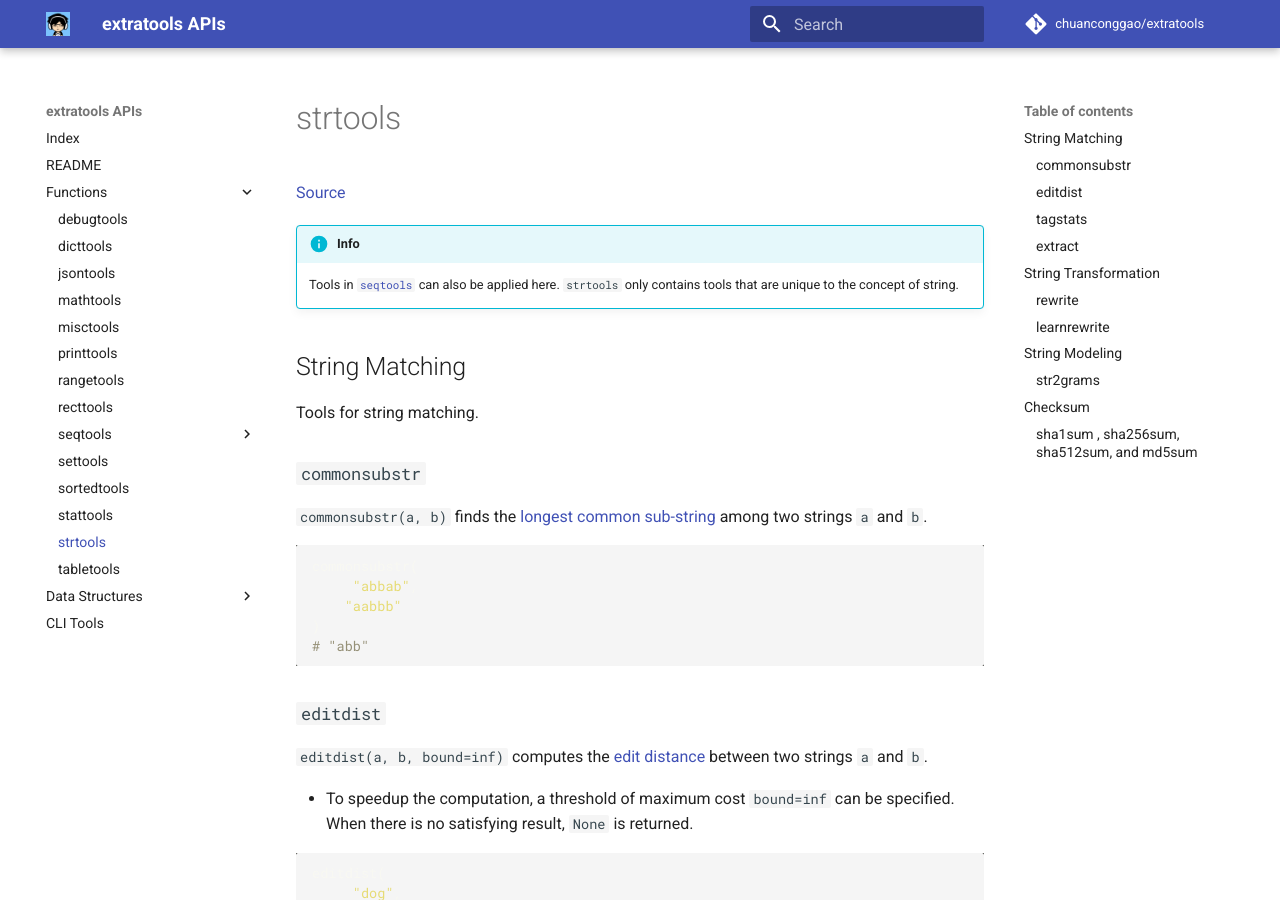
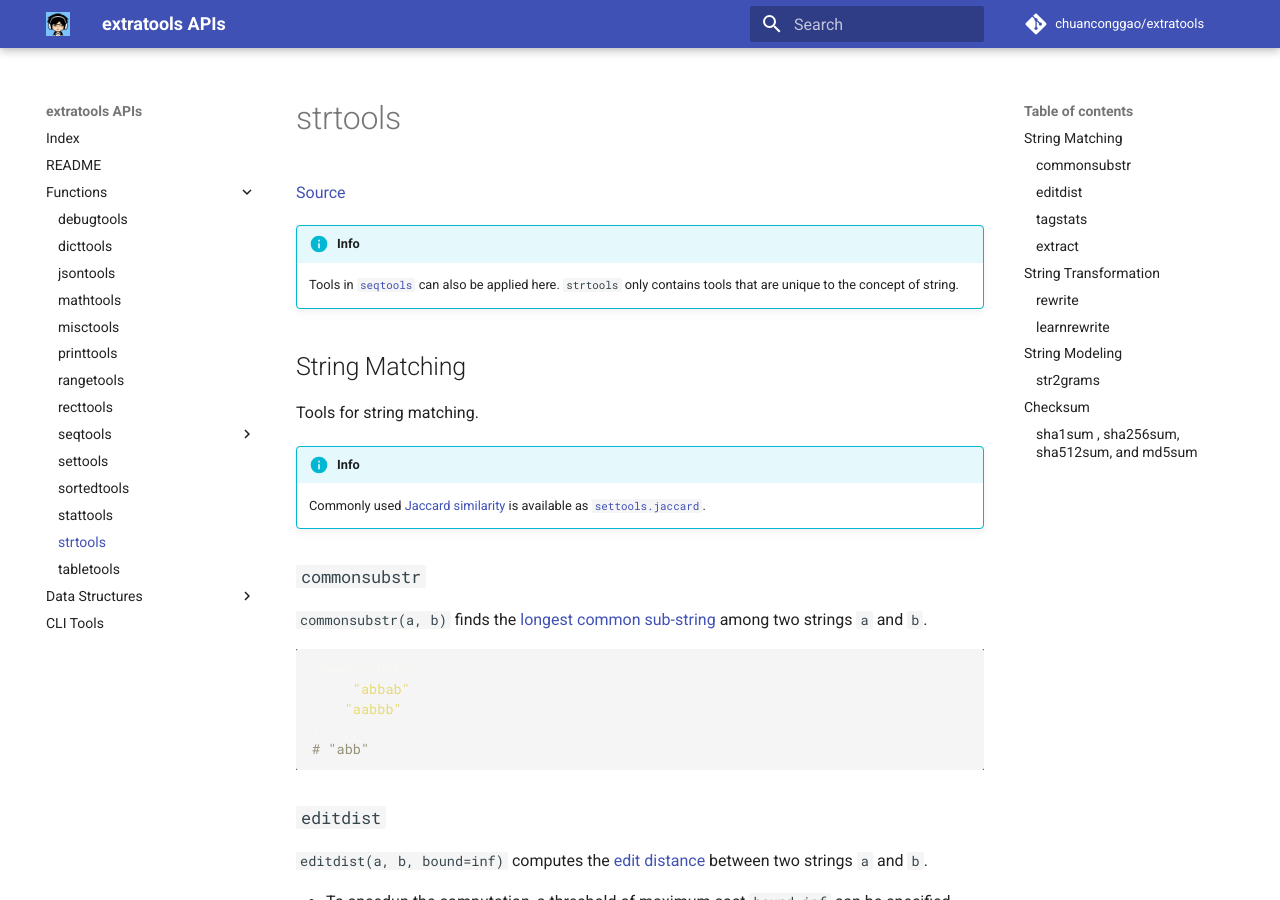
Before and after one commit to chuanconggao/extratools, an MkDocs documentation site: the page built from docs/functions/strtools.md, in a window 1280 px wide and 900 px high. Built offline with MkDocs 1.6.1 and Material for MkDocs 9.7.7, drawn with Linux system fonts in a browser that asks for light colours; comment, search, counter and statistics services are not loaded; old or Windows-style settings are respelled for this version of MkDocs.

Commit message:
Update docs for strtools

```diff
--- a/docs/functions/strtools.md
+++ b/docs/functions/strtools.md
@@ -6,6 +6,9 @@
 ## String Matching
 
 Tools for string matching.
+
+!!! info
+    Commonly used [Jaccard similarity](https://en.wikipedia.org/wiki/Jaccard_index) is available as [`settools.jaccard`](settools#jaccard).
 
 ### `commonsubstr`
 
```
